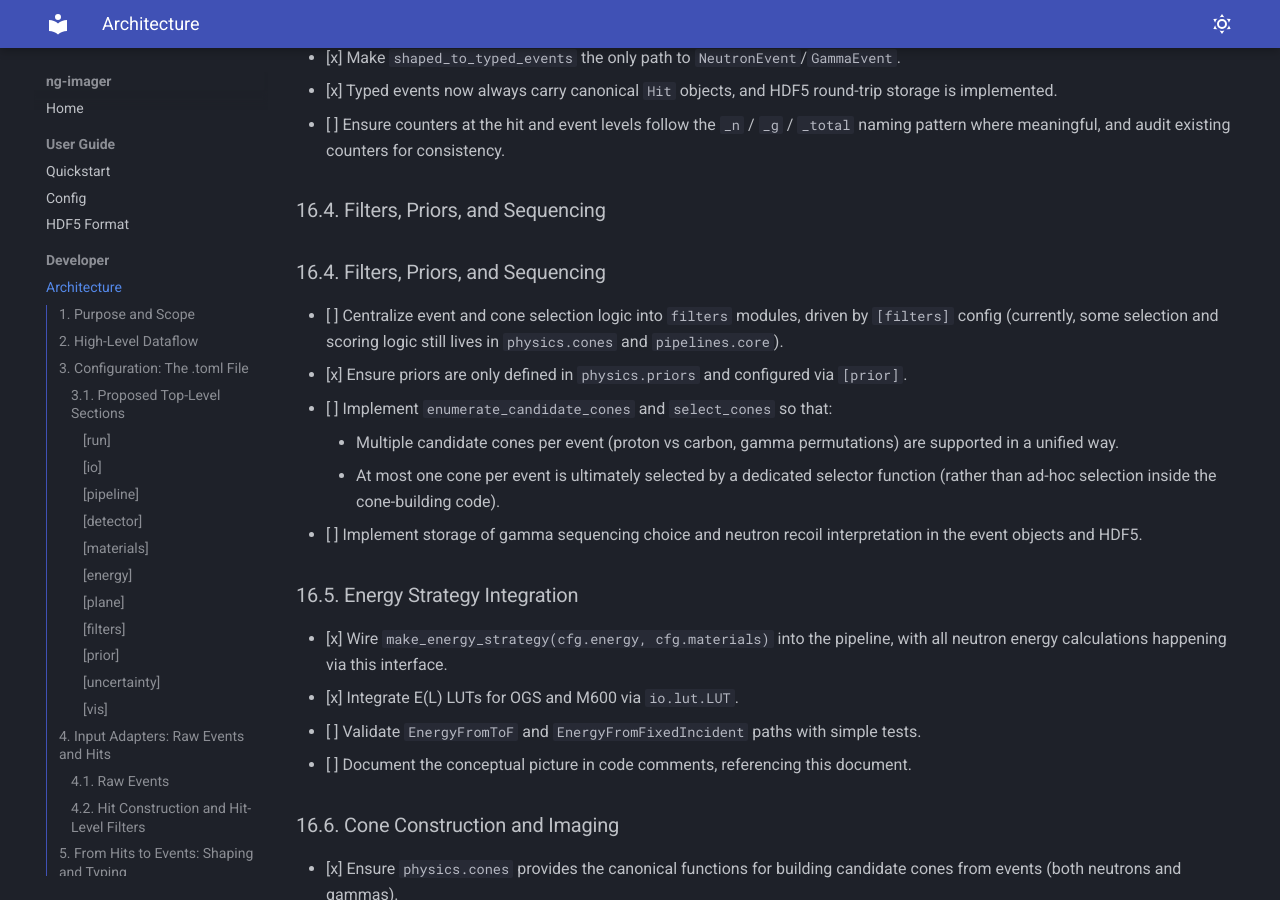
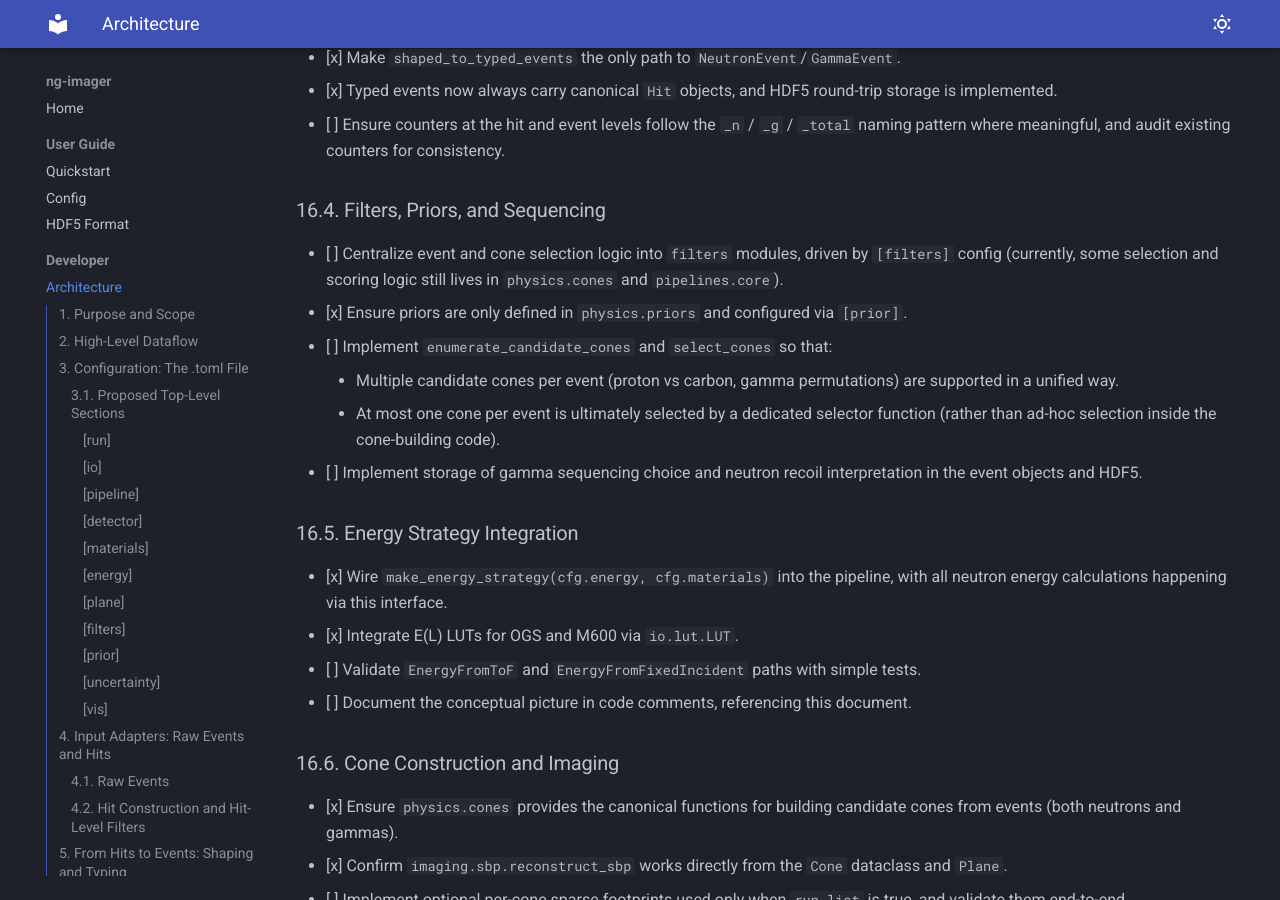
Before and after one commit to Lindt8/ng-imager, an MkDocs documentation site: the page built from docs/dev/architecture.md, in a window 1280 px wide and 900 px high, scrolled down 29308 px. Built offline with MkDocs 1.6.1 and Material for MkDocs 9.7.7, drawn with Linux system fonts in a browser that asks for light colours.

Commit message:
update docs

```diff
--- a/docs/dev/architecture.md
+++ b/docs/dev/architecture.md
@@ -1179,7 +1179,6 @@ This checklist tracks migration from the current state to the architecture descr
 
 ### 16.4. Filters, Priors, and Sequencing
 
-### 16.4. Filters, Priors, and Sequencing
 
 - [ ] Centralize event and cone selection logic into `filters` modules, driven by `[filters]` config (currently, some selection and scoring logic still lives in `physics.cones` and `pipelines.core`).
 - [x] Ensure priors are only defined in `physics.priors` and configured via `[prior]`.
```
